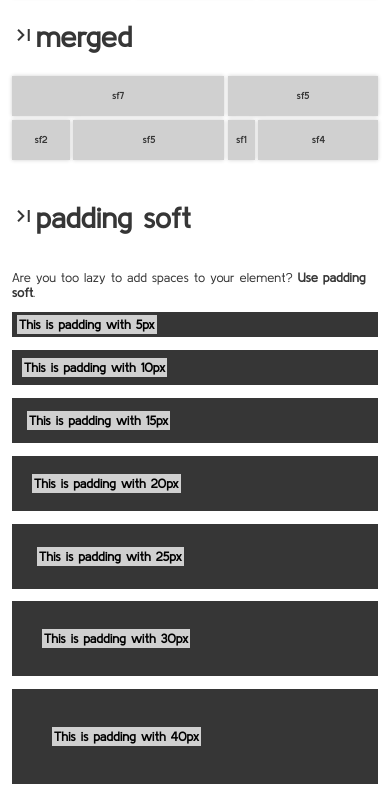
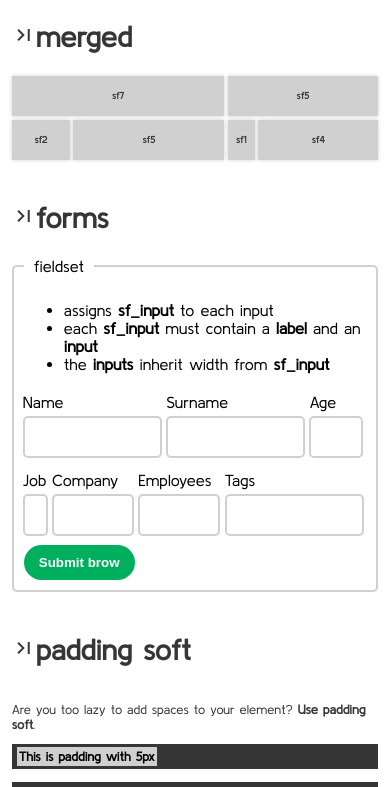
Before and after one commit to softframecss/softframecss, a website: page index.html in a window 390 px wide. Shown: the part 1324-2111 px from the top of the page. Drawn offline with Linux system fonts and the light colour scheme.

Commit message:
mel: support form with adjust in responsive

```diff
--- a/css/softframe.css
+++ b/css/softframe.css
@@ -20,6 +20,19 @@ body {
     --sf10: 82.33333%;
     --sf11: 90.66667%;
     --sf12: 99%;
+
+    --sf1_i: 7.33333%;
+    --sf2_i: 15.66667%;
+    --sf3_i: 24%;
+    --sf4_i: 32.33333%;
+    --sf5_i: 40.66667%;
+    --sf6_i: 49%;
+    --sf7_i: 57.33333%;
+    --sf8_i: 65.66667%;
+    --sf9_i: 74%;
+    --sf10_i: 82.33333%;
+    --sf11_i: 90.66667%;
+    --sf12_i: 99%;
 
     /* DEFAULT COLORS */
     --white: #ffffff;
@@ -317,7 +330,7 @@ a { text-decoration: none; }
 }
 .sf_breadcrumb ul li {
     display: inline-block;
-    font-size: 0.8rem;
+    font-size: 0.6rem;
     padding: 0 10px;
 }
 .sf_breadcrumb ul li:nth-child(1) {
@@ -334,6 +347,112 @@ a { text-decoration: none; }
     .sf_breadcrumb > ul > li {
         padding: 0 5px;
     }
+}
+
+
+/* FORMS */
+.sf_fi_20 {width: 20%;}
+.sf_fi_30 {width: 30%;}
+.sf_fi_40 {width: 40%;}
+.sf_fi_50 {width: 50%;}
+.sf_fi_70 {width: 70%;}
+.sf_fi_100 {width: 100%;}
+
+
+.sf1_i {width: var(--sf1_i);}
+.sf2_i {width: var(--sf2_i);}
+.sf3_i {width: var(--sf3_i);}
+.sf4_i {width: var(--sf4_i);}
+.sf5_i {width: var(--sf5_i);}
+.sf6_i {width: var(--sf6_i);}
+.sf7_i {width: var(--sf7_i);}
+.sf8_i {width: var(--sf8_i);}
+.sf9_i {width: var(--sf9_i);}
+.sf10_i {width: var(--sf10_i);}
+.sf11_i {width: var(--sf11_i);}
+.sf12_i {width: 100%; display: flex;}
+@media screen and (max-width: 640px) {
+    .sf12_i {
+        position: relative;
+        display: inline-block;
+        margin-bottom: 10px;
+    }
+    .sf12_i:last-child {
+        margin-bottom: 0px;
+    }
+}
+.sf_form {
+    width: 100%;
+    margin: 0;
+    padding: 0;
+    position: relative;
+    display: inline-block;
+}
+@media screen and (max-width: 640px) {
+    .sf_form {
+        width: 100%;
+        position: relative;
+        display: inline-block;
+    }
+}
+.sf_form fieldset {
+    border: 2px solid var(--light-gray);
+    border-radius: 5px;
+    margin: 0;
+    padding: 10px;
+}
+@media screen and (max-width: 640px) {
+    .sf_form fieldset{
+        position: relative;
+        display: inline-block;
+    }
+}
+.sf_form legend {
+    padding: 0 10px;
+    font-size: 1rem;
+}
+
+.sf_input {
+    padding: 5px;
+    position: relative;
+    display: inline-block;
+}
+@media screen and (max-width: 640px) {
+    .sf_input{
+        padding: 0;
+        position: relative;
+        display: inline-block;
+        margin: -1px;
+    }
+}
+.sf_input input[type=text] {
+    width: -webkit-fill-available;
+    display: flex;
+    border: 2px solid var(--light-gray);
+    border-radius: 5px;
+    padding: 10px;
+    font-size: 1rem;
+    font-weight: 600;
+    background-color: var(--white);
+    color: var(--dark-gray);
+}
+@media screen and (max-width: 640px) {
+    .sf_input input[type=text] {
+        position: relative;
+        width: -webkit-fill-available;
+        display: flex;
+        border: 2px solid var(--light-gray);
+        border-radius: 5px;
+        padding: 10px;
+        font-size: 1rem;
+        font-weight: 600;
+        background-color: var(--white);
+        color: var(--dark-gray);
+    }
+}
+.sf_input label {
+    padding: 5px 0;
+    display: flex;
 }
 
 
--- a/index.html
+++ b/index.html
@@ -227,7 +227,7 @@
         </div>
         <br>
 
-        <!--<div class="sf">
+        <div class="sf">
             <div class="sf12">
                 <h1><i class="material-icons"> last_page </i>forms</h1>
             </div>
@@ -282,7 +282,7 @@
             </div>
         </div>
         <br>
-    -->
+
         <div class="sf">
             <div class="sf12">
                 <h1><i class="material-icons"> last_page </i>padding soft</h1>
```
